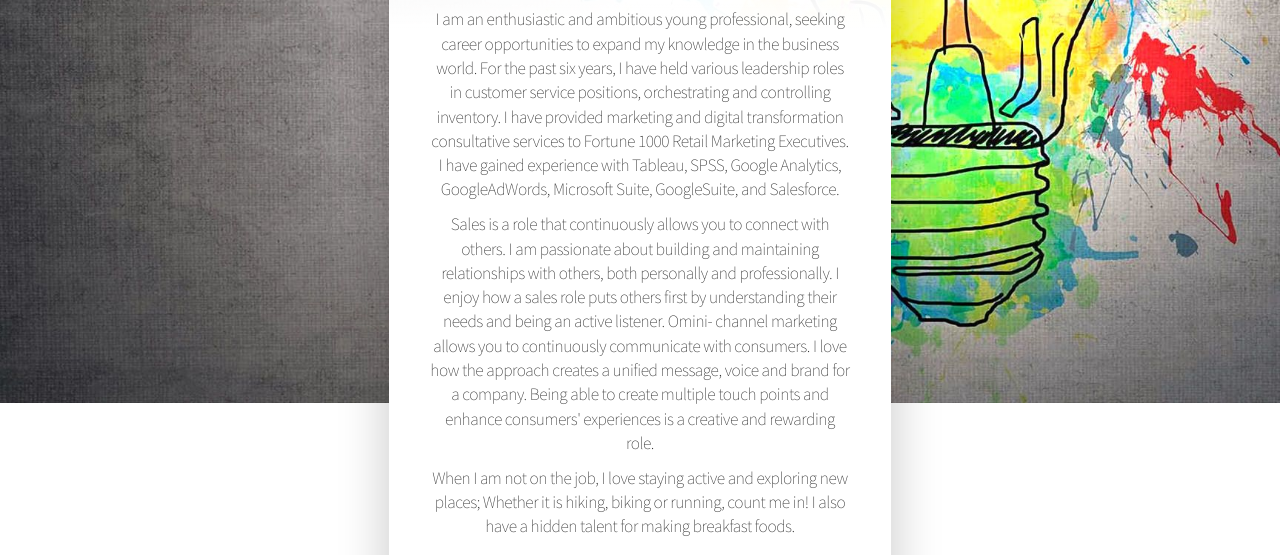
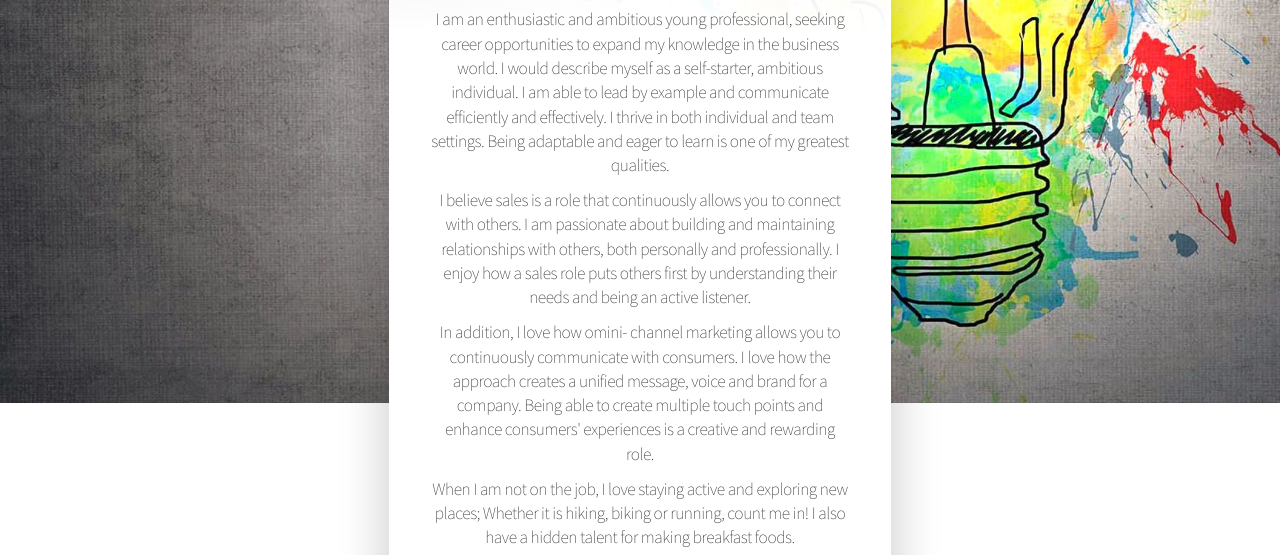
Before and after one commit to KaylaHorn/website, a plain HTML site: page about/index.html in a window 1280 px wide. Shown: the part 397-952 px from the top of the page. Drawn offline with Linux system fonts and the light colour scheme.

Commit message:
Update index.html

```diff
--- a/about/index.html
+++ b/about/index.html
@@ -74,12 +74,11 @@
 
         <div id="image01" class="image"><a href="https://www.linkedin.com/in/bret-harvestine/"><img src="profile.jpg" alt="Rich" /></a></div>
         <h1 id="text02">About</h1>
-        <p id="text01"> I am an enthusiastic and ambitious young professional, seeking career opportunities to expand my knowledge in the business world. For the past six years, I have held various leadership roles in customer service positions, orchestrating and controlling inventory.  I have provided marketing and digital transformation consultative services to Fortune 1000 Retail Marketing Executives.  I have gained experience with Tableau, SPSS, Google Analytics, GoogleAdWords, Microsoft Suite, GoogleSuite, and Salesforce.</p>
+        <p id="text01">I am an enthusiastic and ambitious young professional, seeking career opportunities to expand my knowledge in the business world. I would describe myself as a self-starter, ambitious individual. I am able to lead by example and communicate efficiently and effectively. I thrive in both individual and team settings. Being adaptable and eager to learn is one of my greatest qualities.</p>
+        <p id="text01">I believe sales is a role that continuously allows you to connect with others. I am passionate about building and maintaining relationships with others, both personally and professionally. I enjoy how a sales role puts others first by understanding their needs and being an active listener.</p>
+        <p id="text01">In addition, I love how omini- channel marketing allows you to continuously communicate with consumers. I love how the approach creates a unified message, voice and brand for a company. Being able to create multiple touch points and enhance consumers' experiences is a creative and rewarding role.</p>
+        <p id="text01">When I am not on the job, I love staying active and exploring new places; Whether it is hiking, biking or running, count me in! I also have a hidden talent for making breakfast foods.</p>
 
- <p id="text01">Sales is a role that continuously allows you to connect with others. I am passionate about building and maintaining relationships with others, both personally and professionally. I enjoy how a sales role puts others first by understanding their needs and being an active listener. Omini- channel marketing allows you to continuously communicate with consumers. I love how the approach creates a unified message, voice and brand for a company. Being able to create multiple touch points and enhance consumers' experiences is a creative and rewarding role. </p>
-
-<p id="text01">When I am not on the job, I love staying active and exploring new places; Whether it is hiking, biking or running, count me in! I also have a hidden talent for making breakfast foods.
-</p>
         <hr id="divider01">
         <ul id="icons01" class="icons">
           <li><a class="n02" href="tel:2624027539"><svg><use xlink:href="#icon-904"></use></svg><span class="label">Phone</span></a></li>
```
